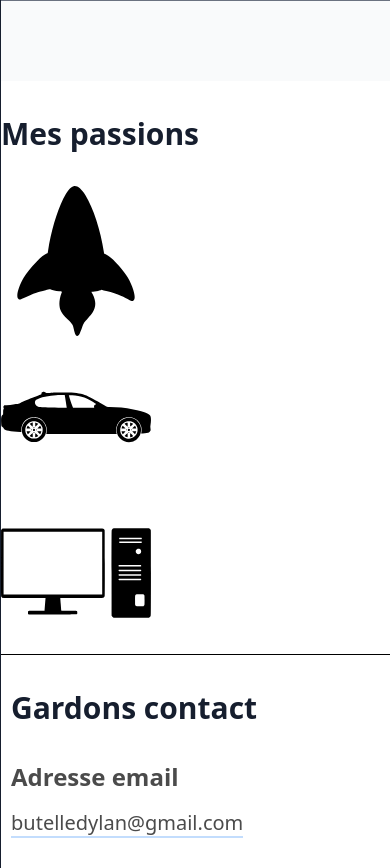
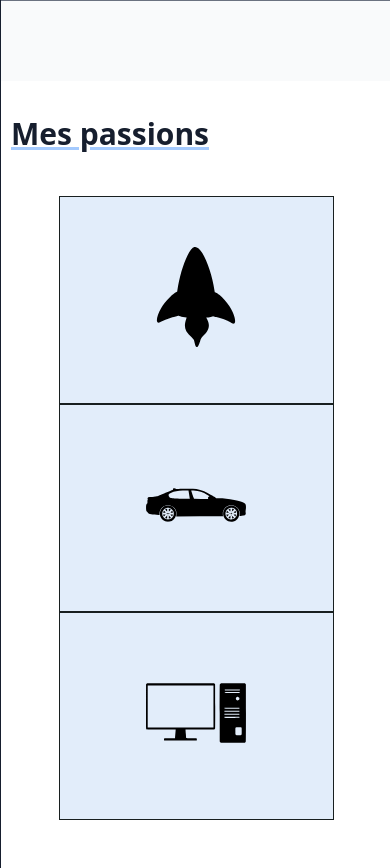
Before and after one commit to dylanbutelle/dylanbutelle.github.io, a PHP site: page / in a window 390 px wide. Shown: the part 3740-4608 px from the top of the page. Run offline with PHP 8.4, Linux system fonts and the light colour scheme.

Commit message:
ajout responsive

```diff
--- a/style.css
+++ b/style.css
@@ -280,6 +280,40 @@
         padding-bottom: 64px;
         border-top:1px solid black;
         padding-left:10px;
+    }
+    #hobbies{
+        display: flex;
+        flex-direction: column;
+        align-items: center;
+        justify-content: center;
+        margin-bottom: 50px;
+        padding: 10px 0 10px 0;
+    }
+    #hobbies div{
+        padding: 50px 0 50px 0;
+        text-align: center;
+        background-color: #e2edfa;
+        height: 80%;
+        width: 70%;
+        border:1px solid #181f1f;
+    }
+
+    #hobbies svg{
+        width: 100px;
+        height: 100px;
+
+    }
+
+    #content h2{
+        text-decoration: underline;
+        text-decoration-color: #a4cafe;
+        padding-left:10px;
+    }
+    .dark #hobbies svg{
+        fill:#6e7579;
+    }
+    .dark #hobbies div{
+        background-color: #252f3f;
     }
 
 }
```
Also changed, not shown: other parts of style.css (+33 -1 lines).
